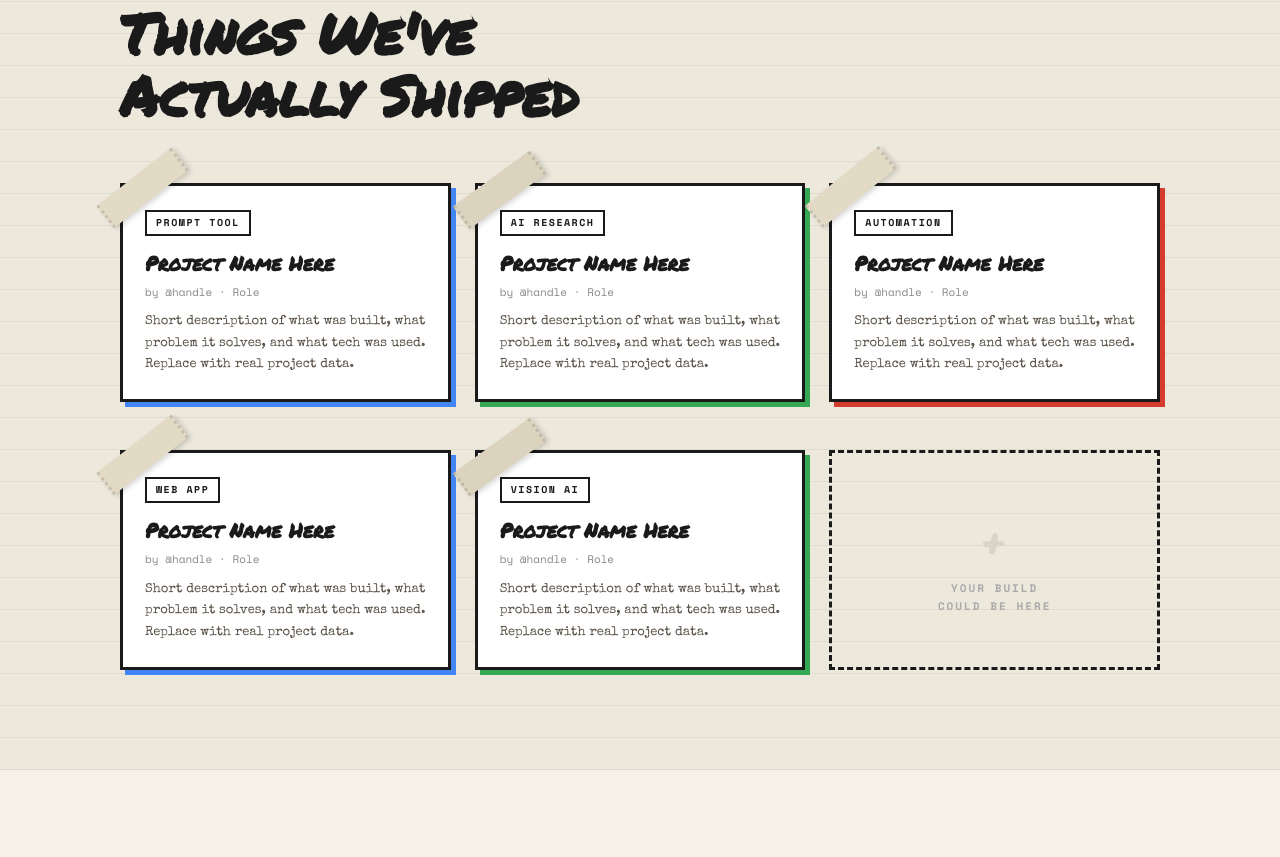
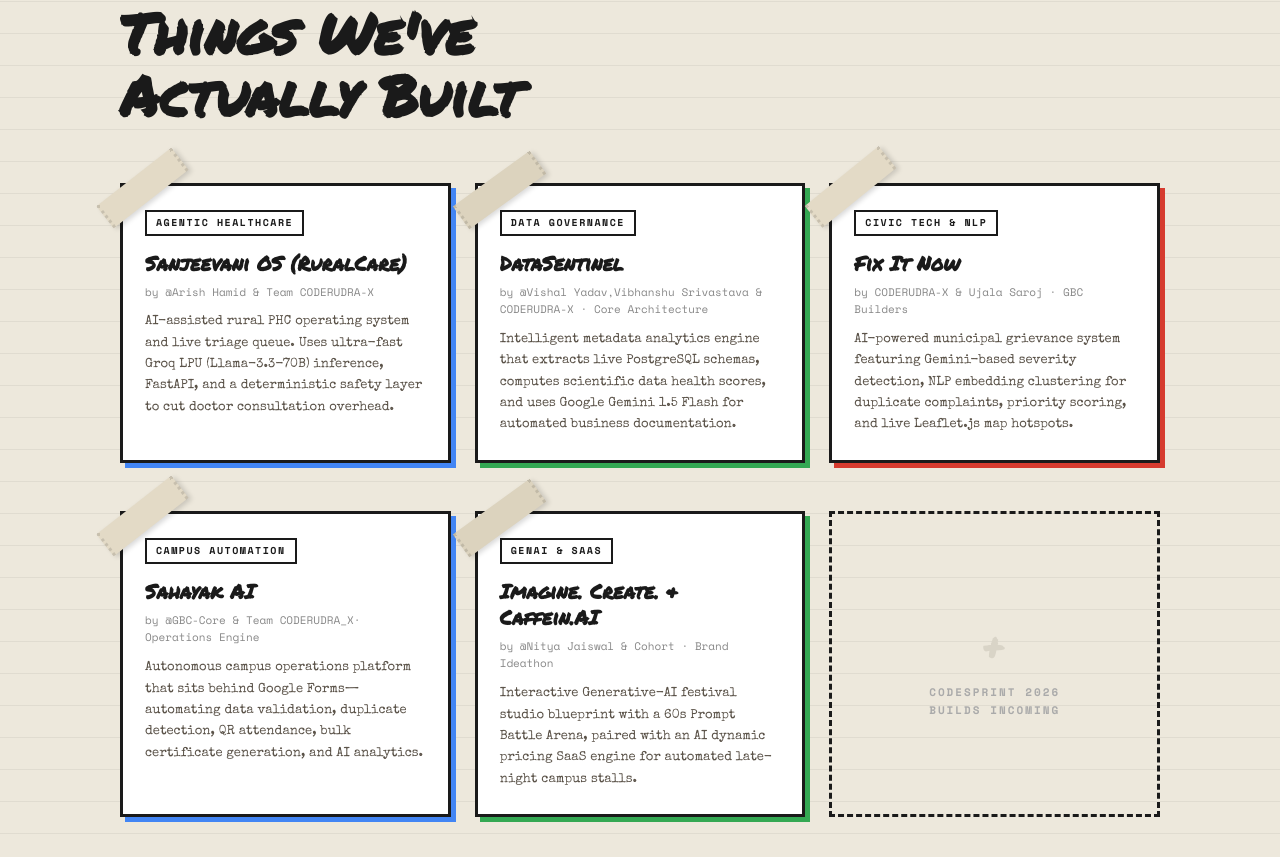
Before and after one commit to CRX-Labs/wegeminibuilders, a website: page index.html in a window 1280 px wide. Shown: the part 3423-4280 px from the top of the page. Drawn offline with nearby package versions, Linux system fonts and the light colour scheme.

Commit message:
Redefined by CODERUDRA-X

```diff
--- a/index.html
+++ b/index.html
@@ -1768,18 +1768,43 @@
     <div class="section-inner">
       <div class="section-header">
         <div class="section-label" style="color:var(--red);">Community Builds</div>
-        <h2 class="section-title">Things We've<br/>Actually Shipped</h2>
+        <h2 class="section-title">Things We've<br/>Actually Built</h2>
       </div>
       <div class="builds-grid">
-        <div class="build-card"><span class="build-tag">Prompt Tool</span><h3 class="build-title">Project Name Here</h3><div class="build-author">by @handle · Role</div><p class="build-desc">Short description of what was built, what problem it solves, and what tech was used. Replace with real project data.</p></div>
-        <div class="build-card"><span class="build-tag">AI Research</span><h3 class="build-title">Project Name Here</h3><div class="build-author">by @handle · Role</div><p class="build-desc">Short description of what was built, what problem it solves, and what tech was used. Replace with real project data.</p></div>
-        <div class="build-card"><span class="build-tag">Automation</span><h3 class="build-title">Project Name Here</h3><div class="build-author">by @handle · Role</div><p class="build-desc">Short description of what was built, what problem it solves, and what tech was used. Replace with real project data.</p></div>
-        <div class="build-card"><span class="build-tag">Web App</span><h3 class="build-title">Project Name Here</h3><div class="build-author">by @handle · Role</div><p class="build-desc">Short description of what was built, what problem it solves, and what tech was used. Replace with real project data.</p></div>
-        <div class="build-card"><span class="build-tag">Vision AI</span><h3 class="build-title">Project Name Here</h3><div class="build-author">by @handle · Role</div><p class="build-desc">Short description of what was built, what problem it solves, and what tech was used. Replace with real project data.</p></div>
+        <div class="build-card">
+          <span class="build-tag">Agentic Healthcare</span>
+          <h3 class="build-title">Sanjeevani OS (RuralCare)</h3>
+          <div class="build-author">by @Arish Hamid & Team CODERUDRA-X</div>
+          <p class="build-desc">AI-assisted rural PHC operating system and live triage queue. Uses ultra-fast Groq LPU (Llama-3.3-70B) inference, FastAPI, and a deterministic safety layer to cut doctor consultation overhead.</p>
+        </div>
+        <div class="build-card">
+          <span class="build-tag">Data Governance</span>
+          <h3 class="build-title">DataSentinel</h3>
+          <div class="build-author">by @Vishal Yadav,Vibhanshu Srivastava & CODERUDRA-X · Core Architecture</div>
+          <p class="build-desc">Intelligent metadata analytics engine that extracts live PostgreSQL schemas, computes scientific data health scores, and uses Google Gemini 1.5 Flash for automated business documentation.</p>
+        </div>
+        <div class="build-card">
+          <span class="build-tag">Civic Tech &amp; NLP</span>
+          <h3 class="build-title">Fix It Now</h3>
+          <div class="build-author">by CODERUDRA-X &amp; Ujala Saroj · GBC Builders</div>
+          <p class="build-desc">AI-powered municipal grievance system featuring Gemini-based severity detection, NLP embedding clustering for duplicate complaints, priority scoring, and live Leaflet.js map hotspots.</p>
+        </div>
+        <div class="build-card">
+          <span class="build-tag">Campus Automation</span>
+          <h3 class="build-title">Sahayak AI</h3>
+          <div class="build-author">by @GBC-Core & Team CODERUDRA_X· Operations Engine</div>
+          <p class="build-desc">Autonomous campus operations platform that sits behind Google Forms—automating data validation, duplicate detection, QR attendance, bulk certificate generation, and AI analytics.</p>
+        </div>
+        <div class="build-card">
+          <span class="build-tag">GenAI &amp; SaaS</span>
+          <h3 class="build-title">Imagine. Create. &amp; Caffein.AI</h3>
+          <div class="build-author">by @Nitya Jaiswal &amp; Cohort · Brand Ideathon</div>
+          <p class="build-desc">Interactive Generative-AI festival studio blueprint with a 60s Prompt Battle Arena, paired with an AI dynamic pricing SaaS engine for automated late-night campus stalls.</p>
+        </div>
         <div class="build-card placeholder">
           <div style="text-align:center;">
             <div style="font-family:var(--font-marker);font-size:42px;color:var(--faint);margin-bottom:8px;">+</div>
-            <div style="font-family:var(--font-mono);font-size:11px;font-weight:700;letter-spacing:2px;color:#aaa;text-transform:uppercase;">Your build<br/>could be here</div>
+            <div style="font-family:var(--font-mono);font-size:11px;font-weight:700;letter-spacing:2px;color:#aaa;text-transform:uppercase;">CodeSprint 2026<br/>Builds Incoming</div>
           </div>
         </div>
       </div>
```
